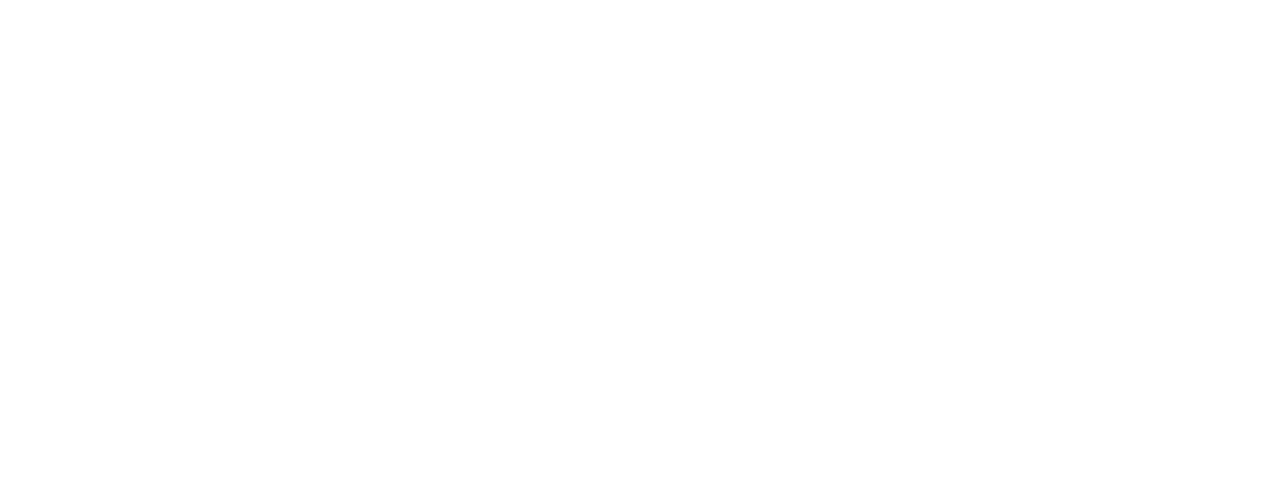
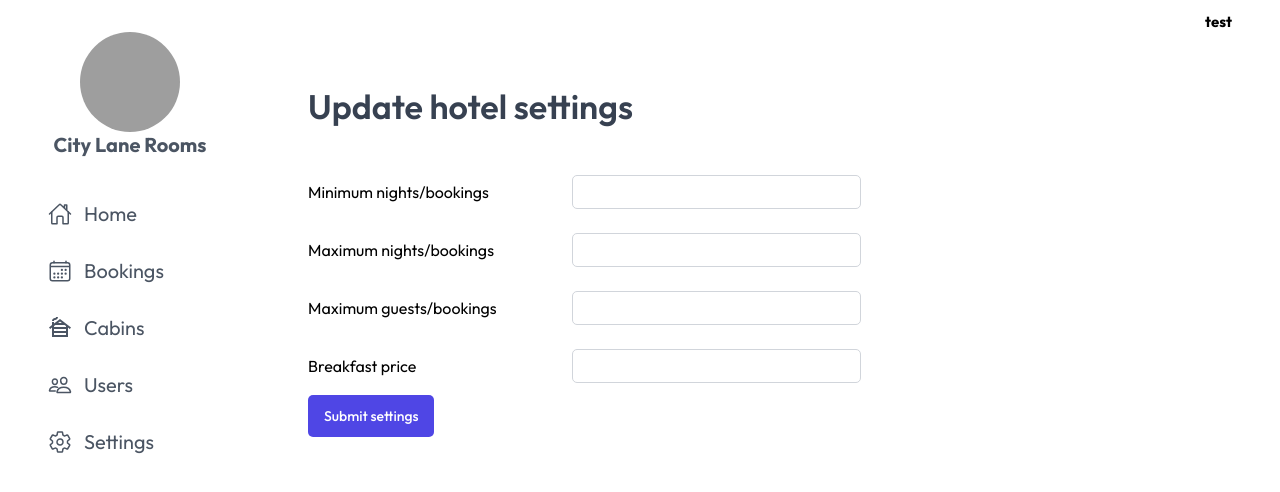
Before and after one commit to jovanlekic12/CityLane-Rooms, a React (Vite) app: page /settings in a window 1280 px wide. Before the commit this address had no page. Shown: the top 492 px of the page. Built offline with nearby package versions, Linux system fonts and the light colour scheme; no server answers; the database is empty; grey boxes are pictures that could not be loaded.

Commit message:
add settings changer

```diff
--- /dev/null
+++ b/src/API/settings.ts
@@ -0,0 +1,7 @@
+import { supabase } from "../supabase/supabase";
+import { SettingsType } from "../utils/types";
+
+export async function fetchSettings(): Promise<SettingsType> {
+  const { data } = await supabase.from("settings").select("*").single();
+  return data;
+}
--- a/src/API/useFetchData.tsx
+++ b/src/API/useFetchData.tsx
@@ -2,7 +2,7 @@
 
 export function useFetchData<T>(
   fetchHandler: () => Promise<T[]>,
-  changer: boolean
+  changer?: boolean
 ) {
   const [isLoading, setIsLoading] = useState(false);
   const [data, setData] = useState<T[]>([]);
--- a/src/App.css
+++ b/src/App.css
@@ -107,9 +107,10 @@
 }
 
 .section__heading {
-  font-size: 3rem;
+  font-size: 3.4rem;
   font-weight: 600;
   line-height: 1.4;
+  color: #374151;
 }
 
 .btn {
@@ -338,7 +339,7 @@
 }
 .form__div label {
   font-weight: 400;
-  font-size: 1.4rem;
+  font-size: 1.6rem;
 }
 .form__div input {
   border: 1px solid #d1d5db;
--- a/src/App.tsx
+++ b/src/App.tsx
@@ -1,17 +1,16 @@
 import "./App.css";
 import { BrowserRouter, Route, Routes } from "react-router";
 import Layout from "./components/Layout";
-import { fetchCabins } from "./API/cabins";
 import Cabins from "./pages/Cabins/Cabins";
+import Settings from "./pages/Settings/Settings";
 
 function App() {
-  fetchCabins();
-
   return (
     <BrowserRouter>
       <Routes>
         <Route path="/" element={<Layout />}>
           <Route path="cabins" element={<Cabins />} />
+          <Route path="settings" element={<Settings />} />
         </Route>
       </Routes>
     </BrowserRouter>
--- /dev/null
+++ b/src/pages/Settings/Settings.tsx
@@ -0,0 +1,29 @@
+import { fetchSettings } from "../../API/settings";
+import { SettingsType } from "../../utils/types";
+import { useEffect, useState } from "react";
+import SettingsForm from "./SettingsForm/Index";
+
+function Settings() {
+  const [settings, setSettings] = useState<SettingsType | undefined>(undefined);
+
+  useEffect(() => {
+    async function loadSettings() {
+      const data = await fetchSettings();
+      setSettings(data);
+    }
+    loadSettings();
+  }, []);
+
+  return (
+    <main className="main__container">
+      <section className="section">
+        <div className="section__header">
+          <h1 className="section__heading">Update hotel settings</h1>
+        </div>
+        <SettingsForm settings={settings} />
+      </section>
+    </main>
+  );
+}
+
+export default Settings;
--- /dev/null
+++ b/src/pages/Settings/SettingsForm/Index.tsx
@@ -0,0 +1,108 @@
+import { useForm } from "react-hook-form";
+import { SettingsType } from "../../../utils/types";
+import Button from "../../../components/Button";
+import { useEffect } from "react";
+import { supabase } from "../../../supabase/supabase";
+
+type FormProps = {
+  settings?: SettingsType;
+};
+
+function SettingsForm({ settings }: FormProps) {
+  const {
+    register,
+    handleSubmit,
+    reset,
+
+    formState: { errors },
+  } = useForm({
+    defaultValues: settings,
+  });
+  useEffect(() => {
+    reset(settings);
+  }, [settings, reset]);
+
+  async function onSubmit(data: SettingsType) {
+    const { error } = await supabase
+      .from("settings")
+      .update(data)
+      .eq("id", 0)
+      .single();
+    if (error) throw error;
+  }
+
+  return (
+    <form
+      className="settings__form"
+      onSubmit={handleSubmit((data) => onSubmit(data))}
+    >
+      <div className="form__div">
+        <label className="form__label">Minimum nights/bookings</label>
+        <input
+          type="number"
+          {...register("minimumNights", {
+            required: "This field is required",
+            min: {
+              value: 1,
+              message: "Minimum number of nights is 1",
+            },
+          })}
+        />
+        {errors.minimumNights && (
+          <p className="form__err">{errors.minimumNights.message}</p>
+        )}
+      </div>
+      <div className="form__div">
+        <label className="form__label">Maximum nights/bookings</label>
+        <input
+          type="number"
+          {...register("maximumNights", {
+            required: "This field is required",
+            min: {
+              value: 1,
+              message: "Minimum number of nights is 1",
+            },
+          })}
+        />
+        {errors.maximumNights && (
+          <p className="form__err">{errors.maximumNights.message}</p>
+        )}
+      </div>
+      <div className="form__div">
+        <label className="form__label">Maximum guests/bookings</label>
+        <input
+          type="number"
+          {...register("maximumGuests", {
+            required: "This field is required",
+            min: {
+              value: 1,
+              message: "Minimum number of guest is 1",
+            },
+          })}
+        />
+        {errors.maximumGuests && (
+          <p className="form__err">{errors.maximumGuests.message}</p>
+        )}
+      </div>
+      <div className="form__div">
+        <label className="form__label">Breakfast price</label>
+        <input
+          type="number"
+          {...register("breakfastPrice", {
+            required: "This field is required",
+            min: {
+              value: 10,
+              message: "Minimum price is 10$",
+            },
+          })}
+        />
+        {errors.breakfastPrice && (
+          <p className="form__err">{errors.breakfastPrice.message}</p>
+        )}
+      </div>
+      <Button type="submit">Submit settings</Button>
+    </form>
+  );
+}
+
+export default SettingsForm;
```
Also changed, not shown: src/components/CreateEditCabinHookForms.tsx (+0 -14 lines), src/utils/types.ts (+7 -0 lines).
